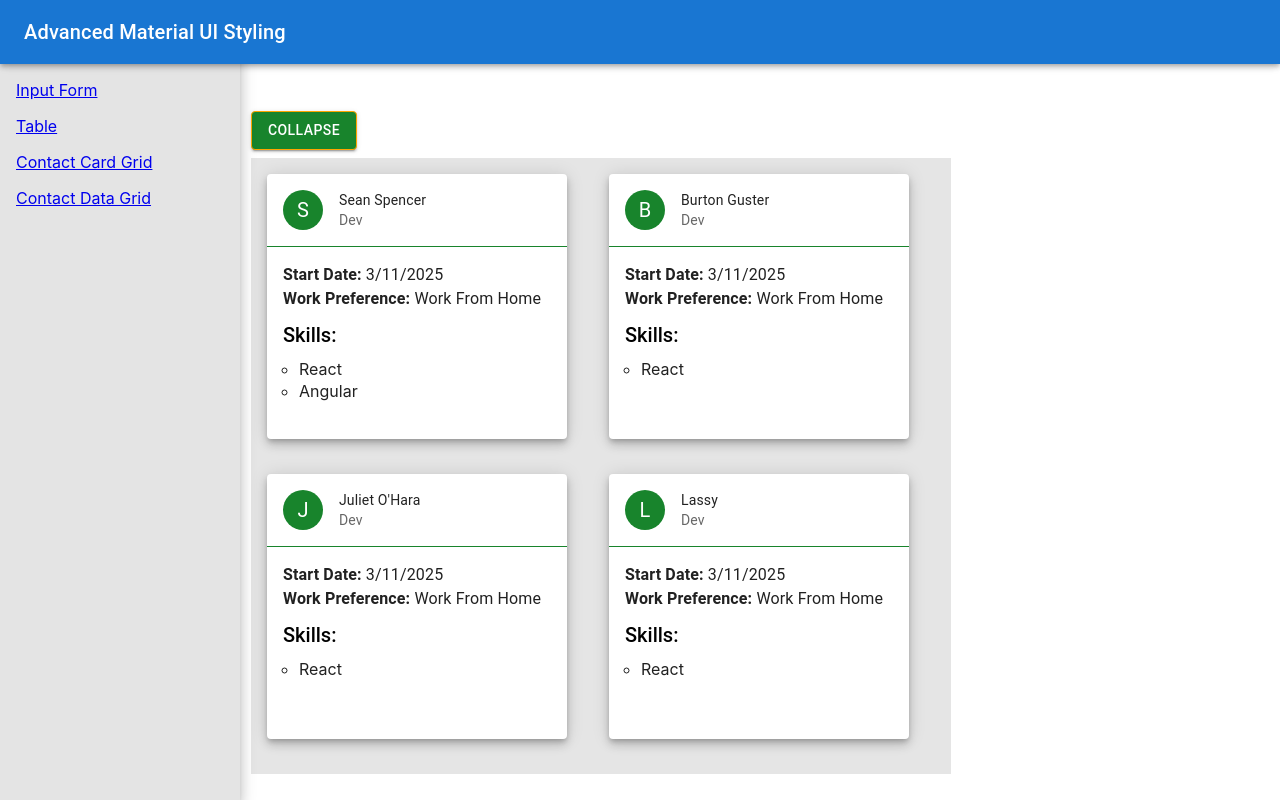
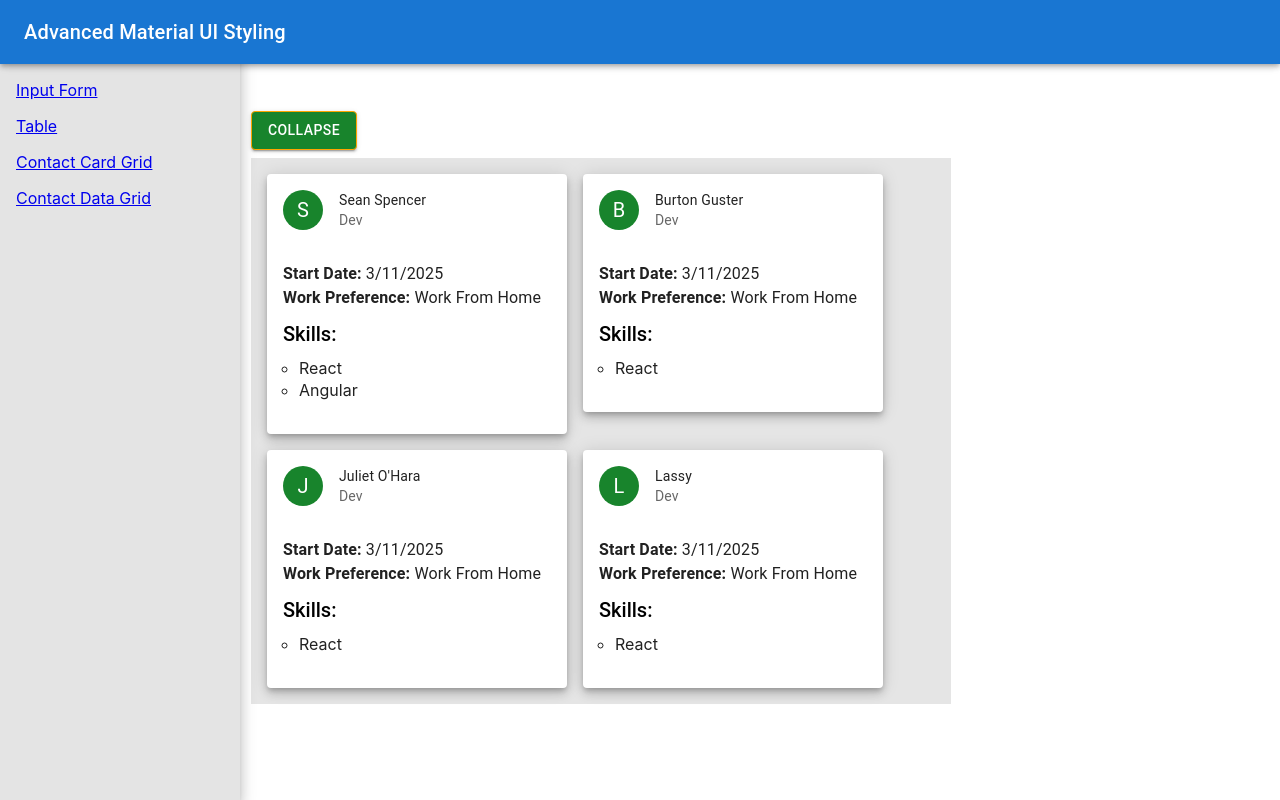
Before and after one commit to vuongicesmile/Advanced_MaterialUI, a React (Create React App) app in the folder learning-advanced-mui/beautiful-mui-app/: page /gird in a window 1280 px wide. Built offline with nearby package versions, Linux system fonts and the light colour scheme.

Commit message:
collapse grid

```diff
--- a/learning-advanced-mui/beautiful-mui-app/src/Components/Gird/ContanctCardGird.tsx
+++ b/learning-advanced-mui/beautiful-mui-app/src/Components/Gird/ContanctCardGird.tsx
@@ -20,24 +20,29 @@ export default function ContactCardGrid() {
       sx={{ width: 700, backgroundColor: "grid.main", marginLeft: 0, paddingRight: 2, paddingBottom: 2 }}>
         {
           contactData.map((contact) => {
-            maxSkills = (contact.skills?.length || 0) > maxSkills ? contact.skills?.length || 0 : maxSkills;
+            // maxSkills = (contact.skills?.length || 0) > maxSkills ? contact.skills?.length || 0 : maxSkills;
             return (
-              <Grid item key={contact.name} xs={open ? 6 : 12} sx={{ ...gridAlignProps, minHeight: 300 }}>
+              <Grid item key={contact.name}
+              // xs={open ? 6 : 12}
+              // sx={{ ...gridAlignProps, minHeight: 300 }}
+              >
                 <Card sx={{ width: 300, boxShadow: 6 }}>
                   <CardHeader
                     title={contact.name}
                     subheader={contact.role}
-                    sx={{ borderBottom: "1px solid", borderBottomColor: "primary.main" }}
+                    // sx={{ borderBottom: "1px solid", borderBottomColor: "primary.main" }}
                     avatar={
                       <Avatar sx={{ backgroundColor: "primary.main" }}>{contact.name?.substring(0, 1).toUpperCase() || "A"}</Avatar>
                     }
                   />
                   <Collapse
-                    in={open}
+                    in={open} // đóng mở class
                   //timeout={2000}
-                  //orientation="horizontal"
+                  //=orientation="horizontal" // mac dinh dong theo hang , con neu them props này thì sẽ ẩn theo chiều dọc
                   >
-                    <CardContent sx={{ height: (104 + (maxSkills * contactLIHeight)) }}>
+                    <CardContent
+                     //sx={{ height: (104 + (maxSkills * contactLIHeight)) }}
+                     >
                       <Typography>
                         <b>Start Date: </b>{contact.startDate}
                       </Typography>
```
